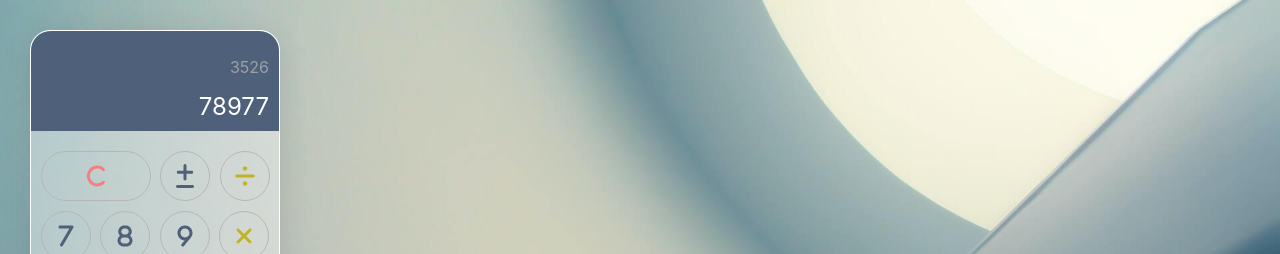
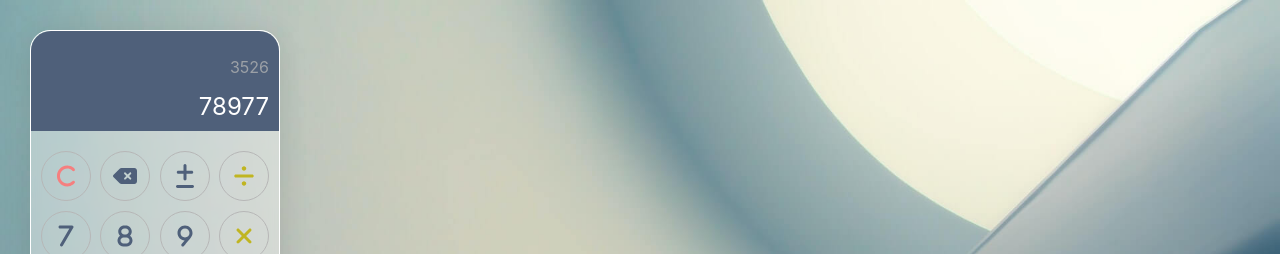
Before and after one commit to aramaramyan/calculator, a React (Create React App) app: page / in a window 1280 px wide. Shown: the top 254 px of the page. Built offline with nearby package versions, Linux system fonts and the light colour scheme; the HTML template or start-up script is replaced by a standard one.

Commit message:
feat: add delete button

```diff
--- a/src/componnets/Buttons/Buttons.jsx
+++ b/src/componnets/Buttons/Buttons.jsx
@@ -14,6 +14,7 @@ import mulIcon from "./../../icons/mul.svg"
 import divideIcon from "./../../icons/divide.svg"
 import plusMinusIcon from "./../../icons/plus-minus.svg";
 import cIcon from "./../../icons/C.svg"
+import deleteIcon from "./../../icons/delete.svg";
 import equalIcon from "./../../icons/equals.svg";
 import dotIcon from "./../../icons/dot.svg";
 import "./Buttons.css";
@@ -23,7 +24,8 @@ export default function Buttons() {
   return (
     <section className="buttons_wrapper">
       <div className="row">
-        <Button symbol={cIcon} width="110px"/>
+        <Button symbol={cIcon} />
+        <Button symbol={deleteIcon} />
         <Button symbol={plusMinusIcon}/>
         <Button symbol={divideIcon}/>
       </div>
```
Also changed, not shown: src/icons/delete.svg (added).
